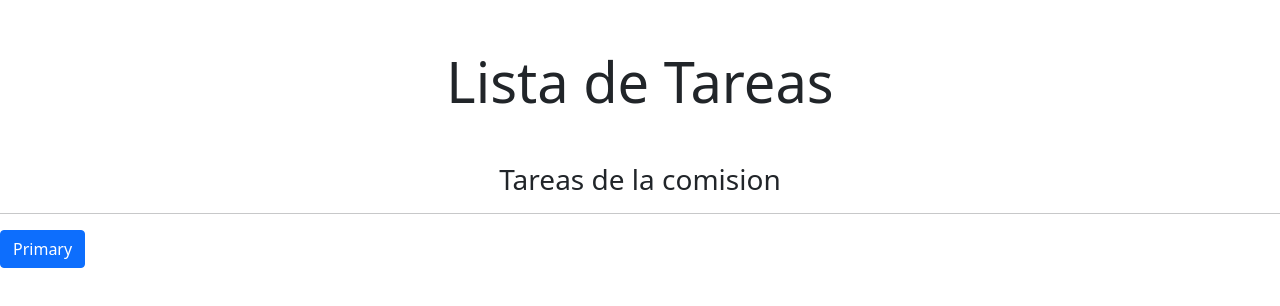
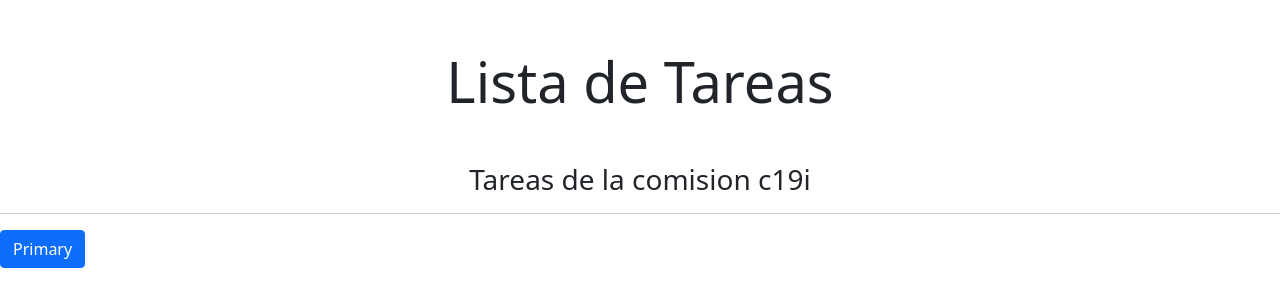
Before and after one commit to diegofernandez06/lista-tareas, a React (Create React App) app: page / in a window 1280 px wide. Shown: the top 306 px of the page. Built offline with nearby package versions, Linux system fonts and the light colour scheme.

Commit message:
se agrego el props en subtitulos

```diff
--- a/src/components/Subtitulo.js
+++ b/src/components/Subtitulo.js
@@ -1,9 +1,12 @@
  import React from 'react';
 
- const Subtitulo = () => {
+ const Subtitulo = (props) => {
+     //aqui va la logica
+
      return (
+         //aqui va el maquetado y poquito de logica
          <div>
-             <h3 className='text-center'>Tareas de la comision</h3>
+             <h3 className='text-center'>Tareas de la comision {props.comision}</h3>
          </div>
      );
  };
```
